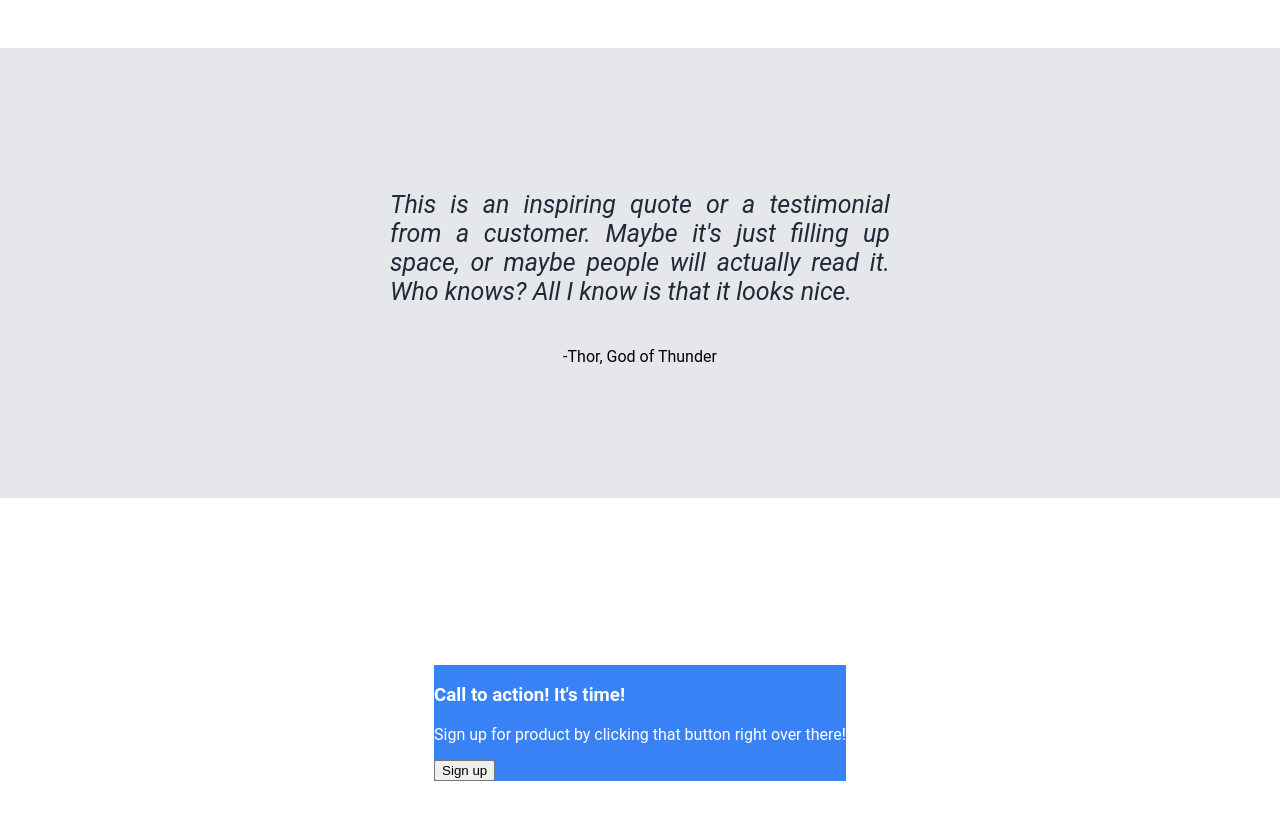
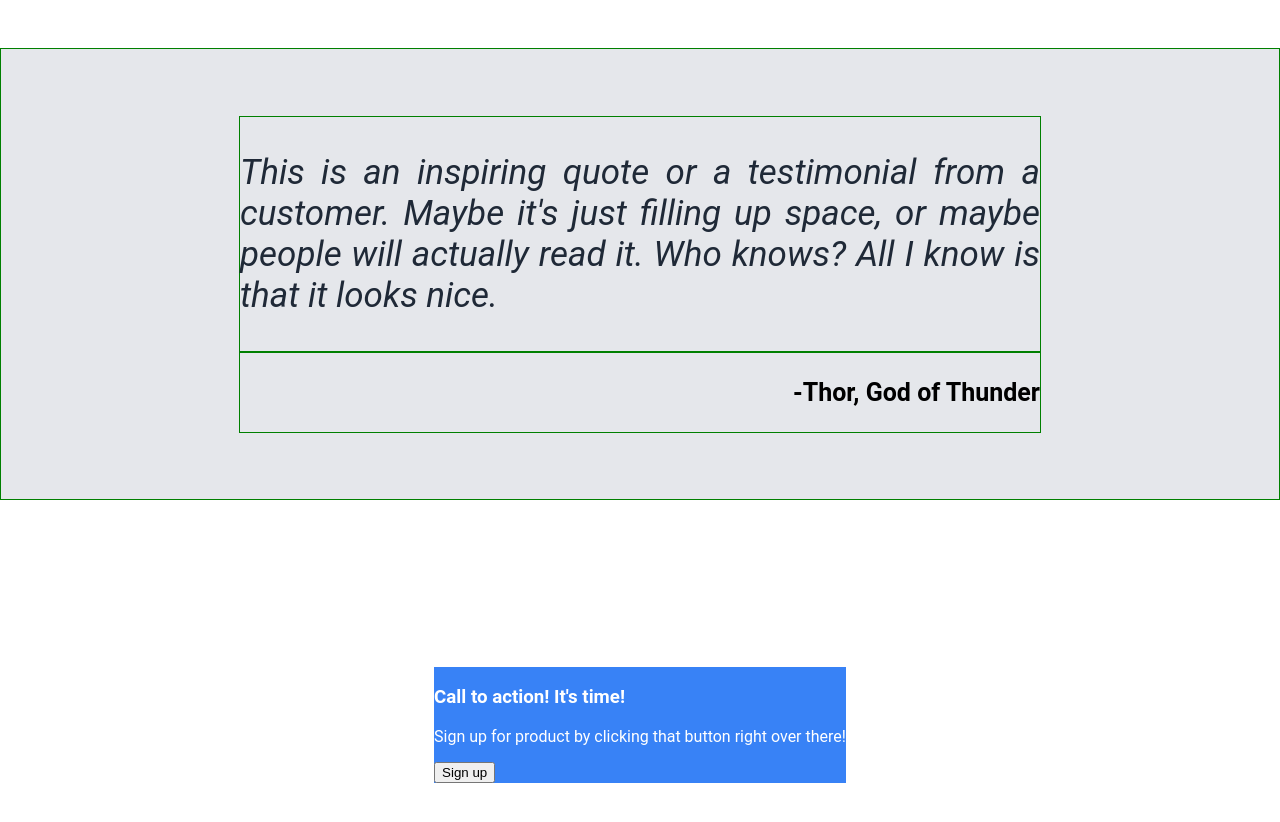
Before and after one commit to OllieWP634/landing-page, a plain HTML site: page index.html in a window 1280 px wide. Shown: the part 957-1779 px from the top of the page. Drawn offline with Linux system fonts and the light colour scheme.

Commit message:
Justify content3-author to end of flex container

```diff
--- a/index.html
+++ b/index.html
@@ -52,11 +52,13 @@
             </div>
         </div>
         <div class="content3">
-            <div class="content3-text">
-                <p>This is an inspiring quote or a testimonial from a customer. Maybe it's just filling up space, or maybe people will actually read it. Who knows? All I know is that it looks nice.</p>
-            </div>
-            <div class="content3-author">
-                <p>-Thor, God of Thunder</p>
+            <div class="content3-container">
+                <div class="content3-text">
+                    <p>This is an inspiring quote or a testimonial from a customer. Maybe it's just filling up space, or maybe people will actually read it. Who knows? All I know is that it looks nice.</p>
+                </div>
+                <div class="content3-author">
+                    <p>-Thor, God of Thunder</p>
+                </div>
             </div>
         </div>
         <div class="signup">
--- a/style.css
+++ b/style.css
@@ -142,13 +142,23 @@ a {
     text-align: justify;
     background-color: #E5E7EB;
     height: 450px;
+    border: 1px solid green;
 }
 
 .content3-text {
-    width: 500px;
-    font-size: 25px;
+    width: 800px;
+    font-size: 35px;
     font-style: italic;
     color: #1F2937;
+    border: 1px solid green;
+}
+
+.content3-author {
+    font-size: 25px;
+    font-weight: bold;
+    display: flex;
+    justify-content: end;
+    border: 1px solid green;
 }
 
 /* SIGN UP */
```
